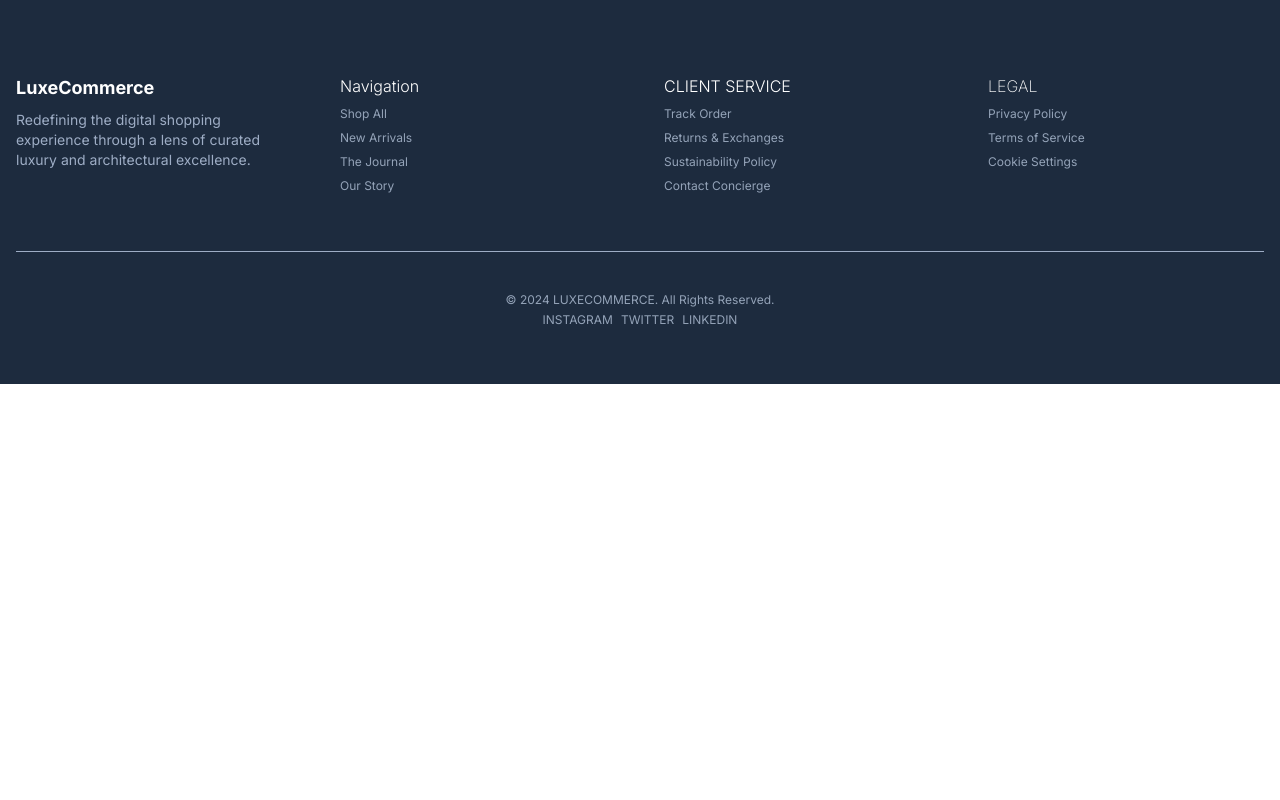
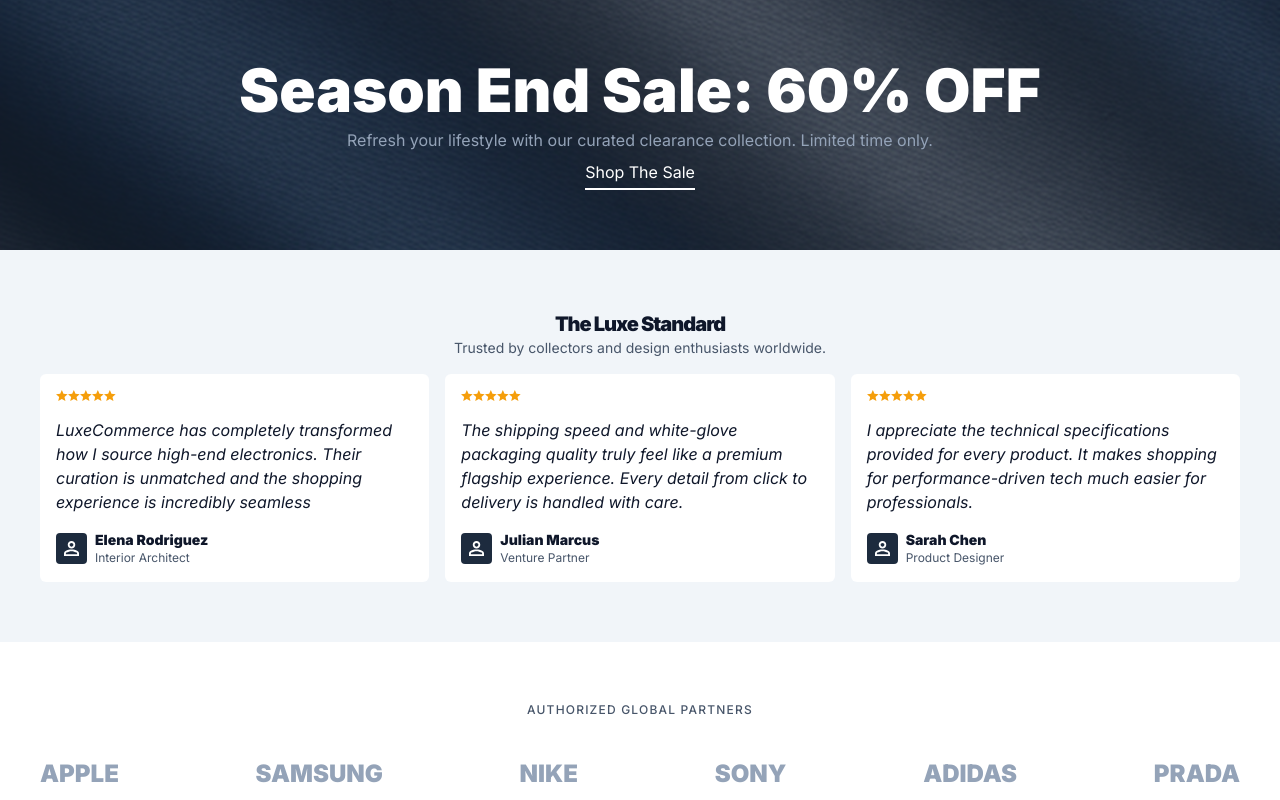
Before and after one commit to abdalla-samir/LuxeCommerce, a React (Vite) app: page / in a window 1280 px wide. Shown: the part 2780-3580 px from the top of the page. Before the commit the page ends 3164 px from the top, so only its background shows below. Built offline with nearby package versions, Linux system fonts and the light colour scheme.

Commit message:
Finished the home page (landing page).

```diff
--- /dev/null
+++ b/src/components/home/Brands.jsx
@@ -0,0 +1,15 @@
+import { brands } from "/src/data/brands";
+
+export default function Brands({ padding }) {
+    const brandList = brands.map((obj) => <li key={obj.id}>{obj.name}</li>);
+    return (
+        <div className={`${padding} bg-bg-main`}>
+            <p className="text-text-secondary font-medium text-center tracking-widest text-xs uppercase">
+                Authorized Global Partners
+            </p>
+            <ul className="mt-10 flex flex-wrap sm:justify-between max-sm:justify-center gap-6 text-2xl text-text-muted uppercase font-black">
+                {brandList}
+            </ul>
+        </div>
+    );
+}
--- /dev/null
+++ b/src/components/home/FeedbackCard.jsx
@@ -0,0 +1,34 @@
+import Profile from "/src/assets/icons/profile.svg?react";
+import Star from "/src/assets/icons/star_two.svg?react";
+
+export default function FeedbackCard({ userName, position, message }) {
+    return (
+        <div className="bg-bg-main bg-4 flex flex-col gap-4 p-4 rounded-md">
+            <div className="flex">
+                <Star />
+                <Star />
+                <Star />
+                <Star />
+                <Star />
+            </div>
+            <p
+                className={`text-text-primary italic before:content-['"'] after:content-['"']`}
+            >
+                {message}
+            </p>
+            <div className="flex items-center gap-2">
+                <div className="p-2 rounded text-white bg-bg-dark">
+                    <Profile width={15} className="" />
+                </div>
+                <div className="flex-1 flex flex-col text-sm">
+                    <span className="text-text-primary font-black">
+                        {userName}
+                    </span>
+                    <span className="text-text-secondary text-xs">
+                        {position}
+                    </span>
+                </div>
+            </div>
+        </div>
+    );
+}
--- /dev/null
+++ b/src/components/home/PromoBanner.jsx
@@ -0,0 +1,20 @@
+import PromoBannerImage from "/src/assets/images/promo_banner/promobanner.png";
+export default function PromoBanner({ padding }) {
+    return (
+        <div
+            className={`${padding} bg-bg-dark bg-cover text-white flex flex-col items-center gap-2 text-center`}
+            style={{ backgroundImage: `url(${PromoBannerImage})` }}
+        >
+            <h1 className="lg:text-6xl md:text-4xl text-3xl font-black">
+                Season End Sale: 60% OFF
+            </h1>
+            <p className="text-text-muted">
+                Refresh your lifestyle with our curated clearance collection.
+                Limited time only.
+            </p>
+            <a href="#" className="w-fit border-b-2 pb-1 border-white">
+                Shop The Sale
+            </a>
+        </div>
+    );
+}
--- /dev/null
+++ b/src/components/home/Testimonials.jsx
@@ -0,0 +1,25 @@
+import Heading from "/src/components/ui/Heading";
+import FeedbackCard from "/src/components/home/FeedbackCard";
+import { feedbacksData } from "/src/data/feedbacks";
+
+export default function Testimonials({ padding }) {
+    const feedbacks = feedbacksData.map((obj) => (
+        <FeedbackCard
+            key={obj.id}
+            userName={obj.userName}
+            position={obj.position}
+            message={obj.message}
+        />
+    ));
+    return (
+        <div className={`${padding} bg-bg-section`}>
+            <div className="text-center mb-4">
+                <Heading label="The Luxe Standard" />
+                <p className="text-text-secondary text-sm">
+                    Trusted by collectors and design enthusiasts worldwide.
+                </p>
+            </div>
+            <div className="grid-3">{feedbacks}</div>
+        </div>
+    );
+}
--- /dev/null
+++ b/src/data/brands.jsx
@@ -0,0 +1,26 @@
+export const brands = [
+    {
+        id: 1,
+        name: "apple",
+    },
+    {
+        id: 2,
+        name: "samsung",
+    },
+    {
+        id: 3,
+        name: "nike",
+    },
+    {
+        id: 4,
+        name: "sony",
+    },
+    {
+        id: 5,
+        name: "adidas",
+    },
+    {
+        id: 6,
+        name: "prada",
+    },
+];
--- /dev/null
+++ b/src/data/feedbacks.jsx
@@ -0,0 +1,23 @@
+export const feedbacksData = [
+    {
+        id: 1,
+        userName: "Elena Rodriguez",
+        position: "Interior Architect",
+        message:
+            "LuxeCommerce has completely transformed how I source high-end electronics. Their curation is unmatched and the shopping experience is incredibly seamless",
+    },
+    {
+        id: 2,
+        userName: "Julian Marcus",
+        position: "Venture Partner",
+        message:
+            "The shipping speed and white-glove packaging quality truly feel like a premium flagship experience. Every detail from click to delivery is handled with care.",
+    },
+    {
+        id: 3,
+        userName: "Sarah Chen",
+        position: "Product Designer",
+        message:
+            "I appreciate the technical specifications provided for every product. It makes shopping for performance-driven tech much easier for professionals.",
+    },
+];
--- a/src/index.css
+++ b/src/index.css
@@ -62,6 +62,9 @@
     .sidebar-category-li {
         @apply p-2 hover:bg-bg-muted  hover:text-text-secondary cursor-pointer transition;
     }
+    .grid-3 {
+        @apply grid xl:grid-cols-3 md:grid-cols-2 gap-4;
+    }
     .grid-4 {
         @apply grid xl:grid-cols-4 md:grid-cols-3 sm:grid-cols-2 gap-4;
     }
--- a/src/pages/user/Home.jsx
+++ b/src/pages/user/Home.jsx
@@ -1,7 +1,10 @@
-import FlashSale from "../../components/home/FlashSale";
+import FlashSale from "/src/components/home/FlashSale";
 import Categories from "/src/components/home/Categories";
 import Hero from "/src/components/home/Hero";
 import BestSellers from "/src/components/home/BestSellers";
+import PromoBanner from "/src/components/home/PromoBanner";
+import Brands from "/src/components/home/Brands";
+import Testimonials from "../../components/home/Testimonials";
 
 export default function Home() {
     const sectionPadding = "p-10 py-15";
@@ -11,6 +14,9 @@ export default function Home() {
             <Categories padding={sectionPadding} />
             <FlashSale padding={sectionPadding} />
             <BestSellers padding={sectionPadding} />
+            <PromoBanner padding={sectionPadding} />
+            <Testimonials padding={sectionPadding} />
+            <Brands padding={sectionPadding} />
         </>
     );
 }
```
Also changed, not shown: src/assets/icons/star_two.svg (added), src/assets/images/promo_banner/promobanner.png (added).
